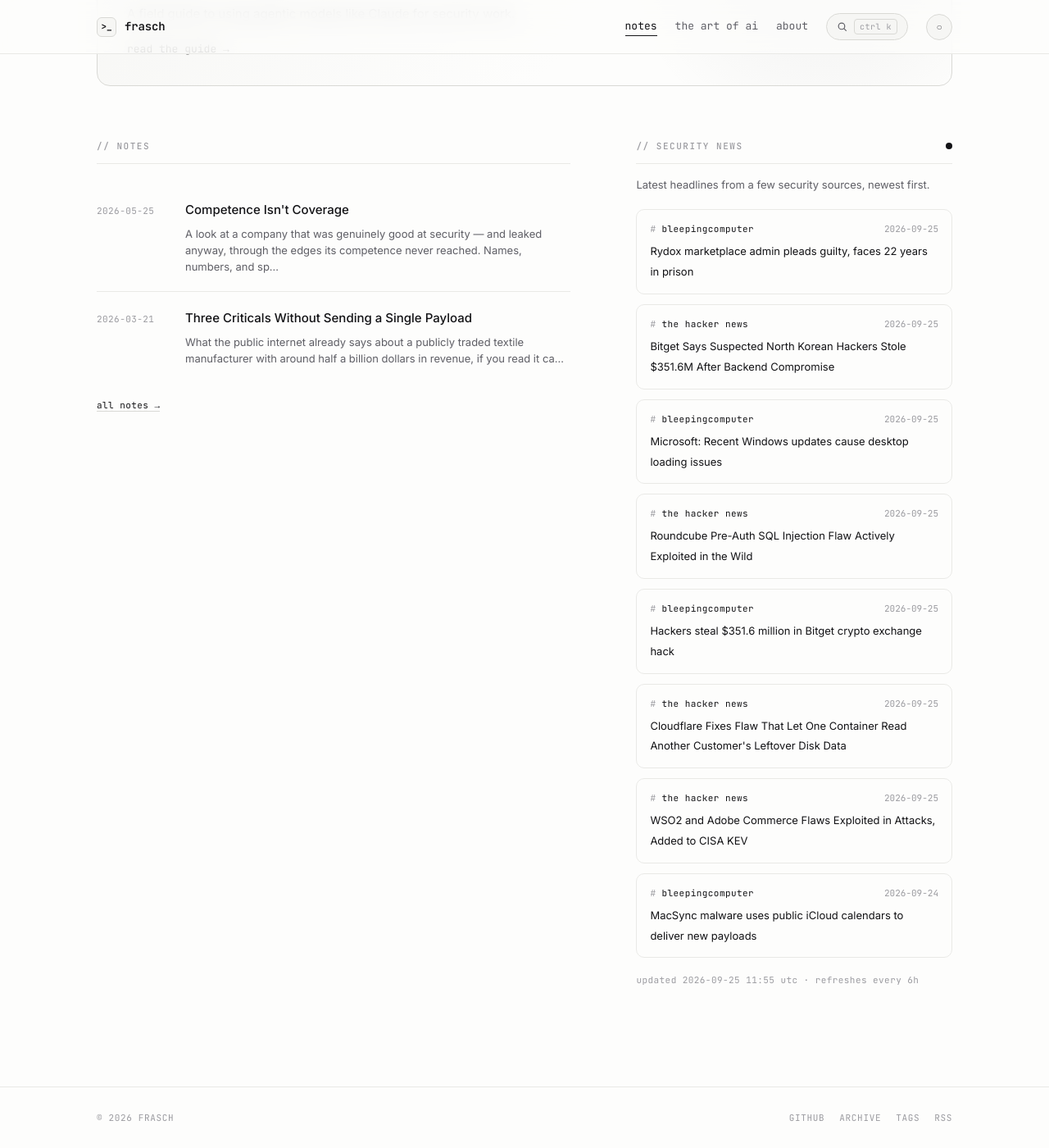
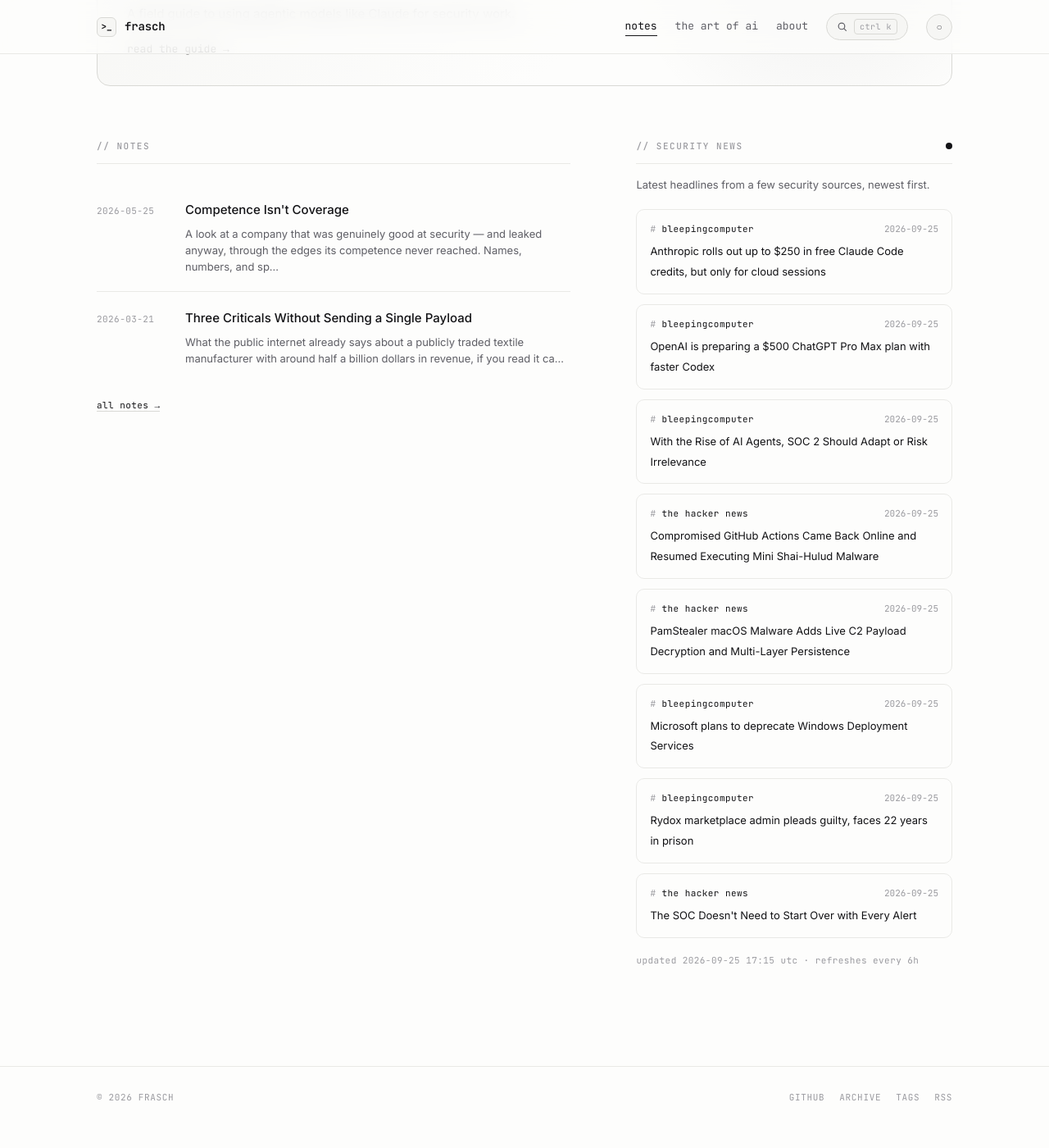
Before and after one commit to whoisfrasch/frasch, a Jekyll site: the page built from index.html, in a window 1280 px wide and 1400 px high, scrolled down 615 px. Shown: the whole window at 82% size. Built offline with Jekyll 4.4.1, drawn with Linux system fonts in a browser that asks for light colours; after the commit the page ends 1990 px from its top, so only the background shows below that.

Commit message:
Refresh security news feed

```diff
--- a/_data/news.json
+++ b/_data/news.json
@@ -1,6 +1,42 @@
 {
-  "updated": "2026-09-25T11:55:32Z",
+  "updated": "2026-09-25T17:15:50Z",
   "items": [
+    {
+      "source": "bleepingcomputer",
+      "title": "Anthropic rolls out up to $250 in free Claude Code credits, but only for cloud sessions",
+      "link": "https://www.bleepingcomputer.com/news/artificial-intelligence/anthropic-rolls-out-up-to-250-in-free-claude-code-credits-but-only-for-cloud-sessions/",
+      "date": "2026-09-25T16:00:00Z"
+    },
+    {
+      "source": "bleepingcomputer",
+      "title": "OpenAI is preparing a $500 ChatGPT Pro Max plan with faster Codex",
+      "link": "https://www.bleepingcomputer.com/news/artificial-intelligence/openai-is-preparing-a-500-chatgpt-pro-max-plan-with-faster-codex/",
+      "date": "2026-09-25T14:54:33Z"
+    },
+    {
+      "source": "bleepingcomputer",
+      "title": "With the Rise of AI Agents, SOC 2 Should Adapt or Risk Irrelevance",
+      "link": "https://www.bleepingcomputer.com/news/security/with-the-rise-of-ai-agents-soc-2-should-adapt-or-risk-irrelevance/",
+      "date": "2026-09-25T14:51:10Z"
+    },
+    {
+      "source": "the hacker news",
+      "title": "Compromised GitHub Actions Came Back Online and Resumed Executing Mini Shai-Hulud Malware",
+      "link": "https://thehackernews.com/2026/09/compromised-github-actions-came-back.html",
+      "date": "2026-09-25T14:44:41Z"
+    },
+    {
+      "source": "the hacker news",
+      "title": "PamStealer macOS Malware Adds Live C2 Payload Decryption and Multi-Layer Persistence",
+      "link": "https://thehackernews.com/2026/09/pamstealer-macos-malware-adds-live-c2.html",
+      "date": "2026-09-25T13:18:06Z"
+    },
+    {
+      "source": "bleepingcomputer",
+      "title": "Microsoft plans to deprecate Windows Deployment Services",
+      "link": "https://www.bleepingcomputer.com/news/microsoft/microsoft-to-deprecate-windows-deployment-services-after-windows-server-2025/",
+      "date": "2026-09-25T12:40:59Z"
+    },
     {
       "source": "bleepingcomputer",
       "title": "Rydox marketplace admin pleads guilty, faces 22 years in prison",
@@ -9,45 +45,9 @@
     },
     {
       "source": "the hacker news",
-      "title": "Bitget Says Suspected North Korean Hackers Stole $351.6M After Backend Compromise",
-      "link": "https://thehackernews.com/2026/09/bitget-says-suspected-north-korean.html",
-      "date": "2026-09-25T10:35:55Z"
-    },
-    {
-      "source": "bleepingcomputer",
-      "title": "Microsoft: Recent Windows updates cause desktop loading issues",
-      "link": "https://www.bleepingcomputer.com/news/microsoft/microsoft-recent-windows-updates-cause-desktop-loading-issues/",
-      "date": "2026-09-25T10:30:38Z"
-    },
-    {
-      "source": "the hacker news",
-      "title": "Roundcube Pre-Auth SQL Injection Flaw Actively Exploited in the Wild",
-      "link": "https://thehackernews.com/2026/09/roundcube-pre-auth-sql-injection-flaw.html",
-      "date": "2026-09-25T10:14:02Z"
-    },
-    {
-      "source": "bleepingcomputer",
-      "title": "Hackers steal $351.6 million in Bitget crypto exchange hack",
-      "link": "https://www.bleepingcomputer.com/news/security/hackers-steal-3516-million-in-bitget-crypto-exchange-hack/",
-      "date": "2026-09-25T08:33:44Z"
-    },
-    {
-      "source": "the hacker news",
-      "title": "Cloudflare Fixes Flaw That Let One Container Read Another Customer's Leftover Disk Data",
-      "link": "https://thehackernews.com/2026/09/cloudflare-fixes-flaw-that-let-one.html",
-      "date": "2026-09-25T04:49:22Z"
-    },
-    {
-      "source": "the hacker news",
-      "title": "WSO2 and Adobe Commerce Flaws Exploited in Attacks, Added to CISA KEV",
-      "link": "https://thehackernews.com/2026/09/wso2-and-adobe-commerce-flaws-exploited.html",
-      "date": "2026-09-25T04:46:34Z"
-    },
-    {
-      "source": "bleepingcomputer",
-      "title": "MacSync malware uses public iCloud calendars to deliver new payloads",
-      "link": "https://www.bleepingcomputer.com/news/security/macsync-malware-uses-public-icloud-calendars-to-deliver-new-payloads/",
-      "date": "2026-09-24T20:53:35Z"
+      "title": "The SOC Doesn't Need to Start Over with Every Alert",
+      "link": "https://thehackernews.com/2026/09/the-soc-doesnt-need-to-start-over-with.html",
+      "date": "2026-09-25T11:30:00Z"
     }
   ]
 }
```
